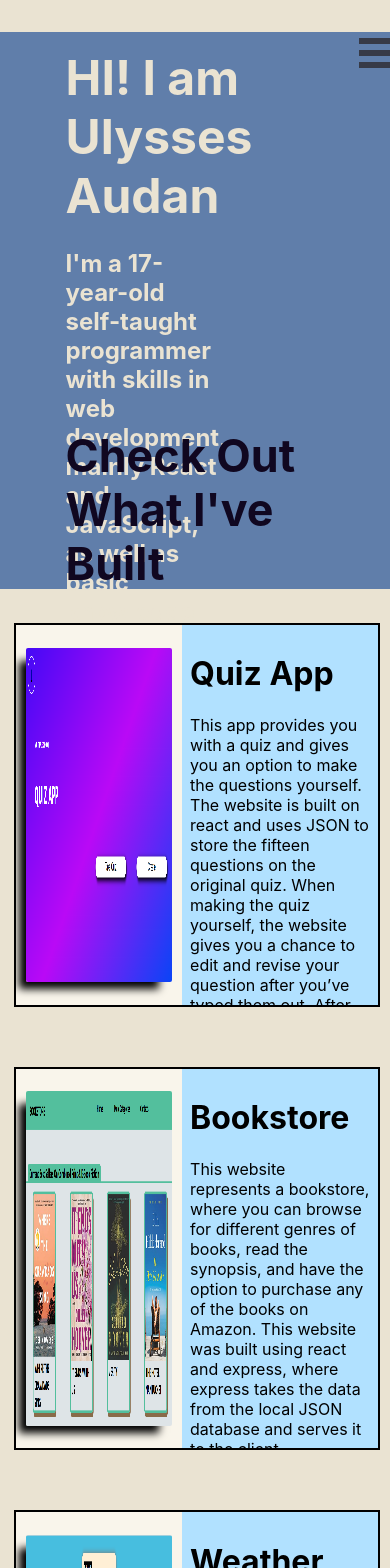
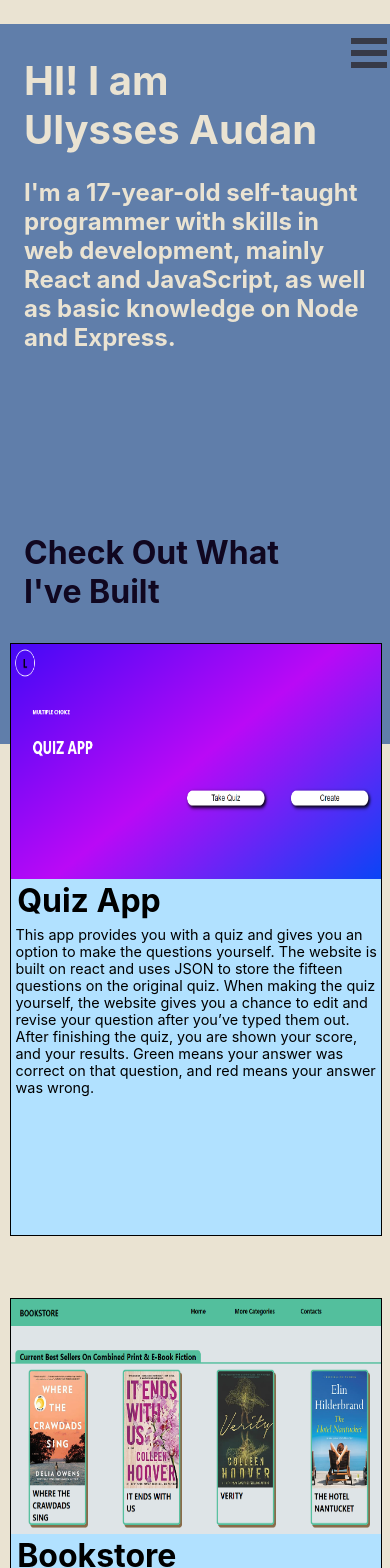
Before and after one commit to ulyySYS/portfolio, a React (Create React App) app: page /project-quiz-app in a window 390 px wide. Shown: the top 1568 px of the page. Built offline with nearby package versions, Linux system fonts and the light colour scheme.

Commit message:
attempts at making this thing responsive

```diff
--- a/src/components/Home.js
+++ b/src/components/Home.js
@@ -11,7 +11,9 @@ const Home = () => {
   return (
     <div id="home-container">
         <div id="introduction">
-            <h1>HI! I am Ulysses Audan</h1>
+            {window.innerWidth > 512 ? <h1>HI! I am Ulysses Audan</h1>:
+                                        <h1>HI! I am <br/> Ulysses Audan</h1>
+                                        }
             <h3>
              I'm a 17-year-old self-taught programmer with skills in web development, mainly React and JavaScript, as well as basic knowledge on Node and Express.
             </h3>
--- a/src/index.css
+++ b/src/index.css
@@ -128,7 +128,6 @@ code {
 #introduction h1{
   margin: 0;
   font-size: 3em;
-
 }
 
 #introduction h3{
@@ -309,7 +308,7 @@ code {
 .btn-container{
   margin: 1rem 0 5rem 0;
   display: flex;
-  justify-content: space-between;
+  justify-content: space-around;
   width: 30%;
 }
 
@@ -339,6 +338,7 @@ code {
   display: flex;
   justify-content: center;
   background: var(--color4);
+  overflow-x: hidden;
 }
 
 #more{
@@ -416,6 +416,194 @@ code {
     left: 92%;
   }
 
+}
 
+@media (max-width: 672px) {
+  #introduction h3{
+    width: 60%;
+  }
+
+  #projects-heading{
+    margin: 0 4.1rem 2rem 4.1rem;
+    font-size: 2.5em;
+  }
 
 }
+
+@media (max-width: 627px) {
+  .btn-container{
+    margin-right: 5rem;
+  }
+}
+
+@media (max-width: 614px) {
+  #projects-heading{
+    font-size: 2em;
+  }
+
+  .btn-container{
+    width: 53%;
+  }
+
+}
+
+@media (max-width: 598px) {
+  #introduction h1{
+    font-size: 2.5em;
+  }
+}
+
+@media (max-width: 524px) {
+  .btn-container{
+    width: 63%;
+  }
+
+    .bm-burger-button {
+    left: 90%;
+  }
+
+  #contacts h1{
+    margin: 0 0 2rem 5rem;
+  }
+}
+
+@media (max-width: 512px) {
+  #introduction h1{
+    font-size: 2em;
+  }
+  #introduction h3{
+    width: 99%;
+  }
+  #projects-heading{
+    margin: 0 4.1rem 2rem 4.1rem;
+    font-size: 2em;
+  }
+
+}
+
+@media (max-width: 425px) {
+  #home-container{
+    padding-top: 1.5rem;
+  }
+
+  #introduction{
+    padding: 2rem 1rem 14rem 1.5rem;
+    height: 55vh;
+
+  }
+
+  #introduction h1{
+    font-size: 2.5em;
+  }
+  #introduction h3{
+
+    width: 100%;
+  }
+
+  #projects{
+    width: 100%;
+    position: relative;
+    bottom: 25vh;
+    margin-bottom: 5rem;
+  }
+
+  #projects-heading{
+    margin: 0 4.1rem 2rem 1.5rem;
+    font-size: 1.7 em;
+  }
+
+  #projects a{
+    text-decoration: none;
+    color: black;
+    width: 95%;
+    min-height: 70vh;
+    height: 70vh;
+    margin-bottom: 4rem;
+  }
+
+  .project{
+    /*the div is inside the link tag*/
+    width: 100%;
+    height: 100%;
+    color: black;
+    display: flex;
+    flex-direction: column;
+    overflow: hidden;
+    border: black 2px solid;
+  }
+
+  .div-1{
+  background: var(--color4);
+  width: 100%;
+  height: 40%;
+  display: flex;
+  justify-content: center;
+  align-items: center;
+  }
+
+  .div-1 img{
+    width: 100%;
+    height: 100%;
+    border-radius: 0;
+    box-shadow: none;
+  }
+
+  .div-2{
+    background: var(--color5);
+    padding: .1rem;
+    width: 100%;
+    height: 60%;
+  }
+
+  .div-2 h1{
+    margin: 0 .3rem;
+  }
+
+  .div-2 p{
+    margin: .4rem .2rem .1rem .2rem;
+    font-size: .9em;
+  }
+
+  .project{
+    /*the div is inside the link tag*/
+    border: black 1px solid;
+  }
+
+  #contacts h1{
+    margin: 0 0 2rem 2rem;
+  }
+
+  .project-content img{
+    width: 90%;
+  }
+
+  .code-tags{
+    width: 87%;
+  }
+
+  .code-tags span{
+    font-size: .9em;
+  }
+
+  .project-content p{
+    width: 87%;
+  }
+
+  .btn-container{
+    width: 70%;
+    margin-left: 3.5rem;
+  }
+
+  .btn-container button {
+    width: 110%;
+    height: 110%;
+  }
+
+  #more h1{
+    font-size: 2.6em;
+  }
+
+  #more p {
+    font-size: 1.5em;
+  }
+}
```
